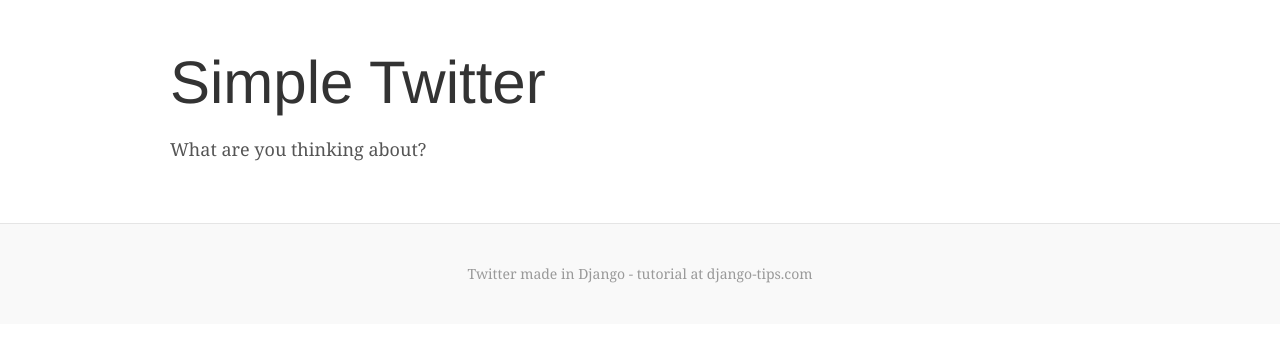
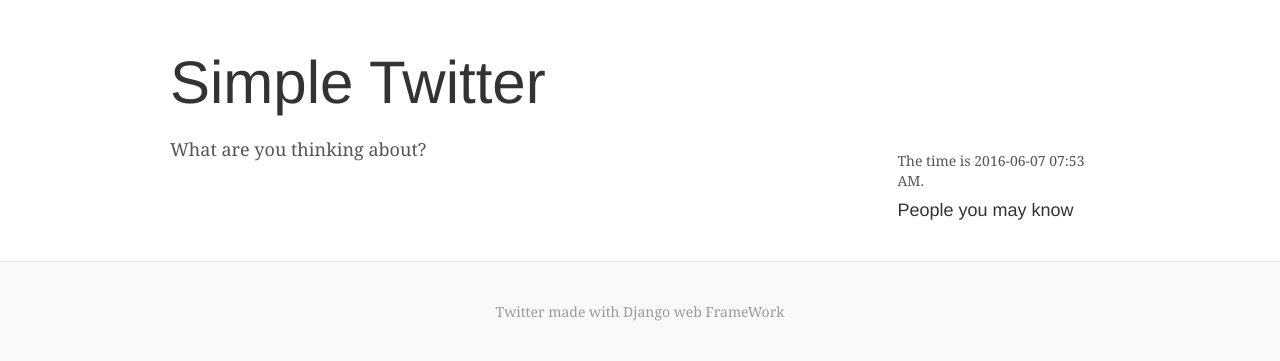
Before and after one commit to Shohan494/django_simple_twiiter, a Django app: page / in a window 1280 px wide. Shown: the part 40-401 px from the top of the page. Run offline with Django 3.2, Linux system fonts and the light colour scheme; some libraries are stand-ins or nearby versions.

Commit message:
edited the models for userprofile instance, added custom template tags

```diff
--- a/tweet/templates/base.html
+++ b/tweet/templates/base.html
@@ -27,13 +27,14 @@
 
     <div class="row">
         {% block main_ %}{% endblock %}
+        {% include 'includes/sidebar.html' %}
     </div><!-- /.row -->
 
 </div><!-- /.container -->
 
 <footer class="blog-footer">
     <p>
-        Twitter made in Django - tutorial at django-tips.com
+        Twitter made with Django web FrameWork
     </p>
 </footer>
 
--- /dev/null
+++ b/tweet/templates/includes/sidebar.html
@@ -0,0 +1,19 @@
+{% load custom_tags %}
+<div class="col-sm-3 col-sm-offset-1 blog-sidebar">
+    <div class="sidebar-module">
+        {% current_time "%Y-%m-%d %I:%M %p" as the_time %}
+        <p>The time is {{ the_time }}.</p>
+
+        <h4>People you may know</h4>
+        <p>
+            {% if request.user.is_authenticated %}
+                {% people_you_may_know request.user.id as not_followed_people %}
+                {% for p in not_followed_people %}
+                    {{ p.user.username|capfirst }} &nbsp;
+                    <a data-user_id="{{ p.user_id }}" class="follow_btn small">follow now</a>
+                    <small class="small"></small>  <br>
+                {% endfor %}
+            {% endif %}
+        </p>
+    </div>
+</div>
--- /dev/null
+++ b/tweet/templatetags/custom_tags.py
@@ -0,0 +1,17 @@
+from django import template
+
+from tweet.models import UserProfile
+import datetime
+
+register = template.Library()
+
+@register.simple_tag
+def people_you_may_know(user_id):
+    return UserProfile.objects.exclude(
+        followers__follower__user_id=user_id
+    ).exclude(user_id=user_id)
+
+
+@register.simple_tag
+def current_time(format_string):
+    return datetime.datetime.now().strftime(format_string)
```
Also changed, not shown: tweet/models.py (+29 -5 lines), tweet/migrations/0001_initial.py, tweet/templatetags/__init__.py (added), 8 other files.
